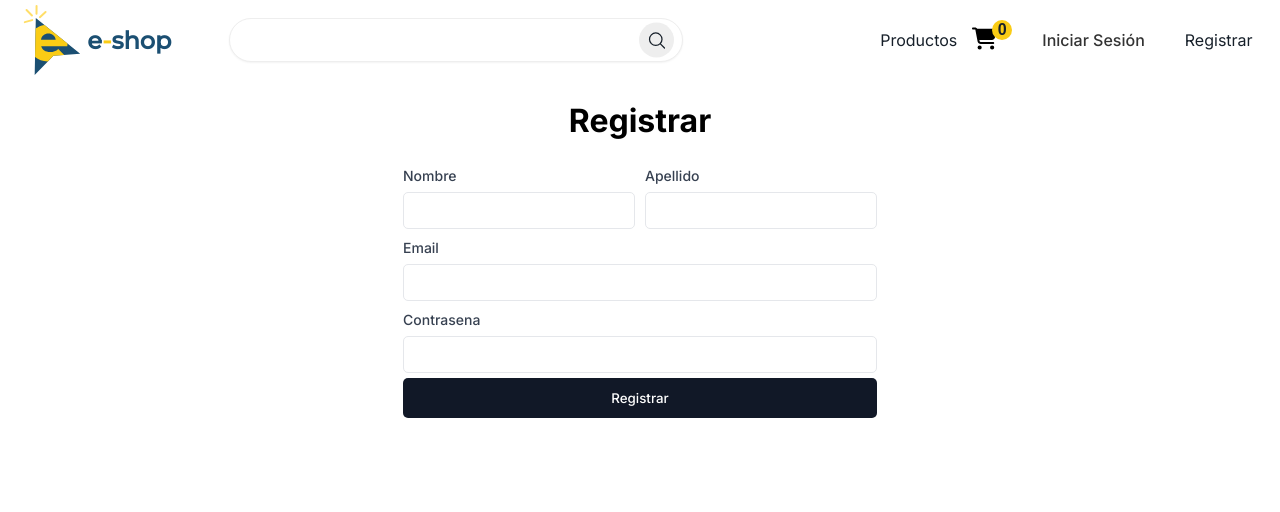
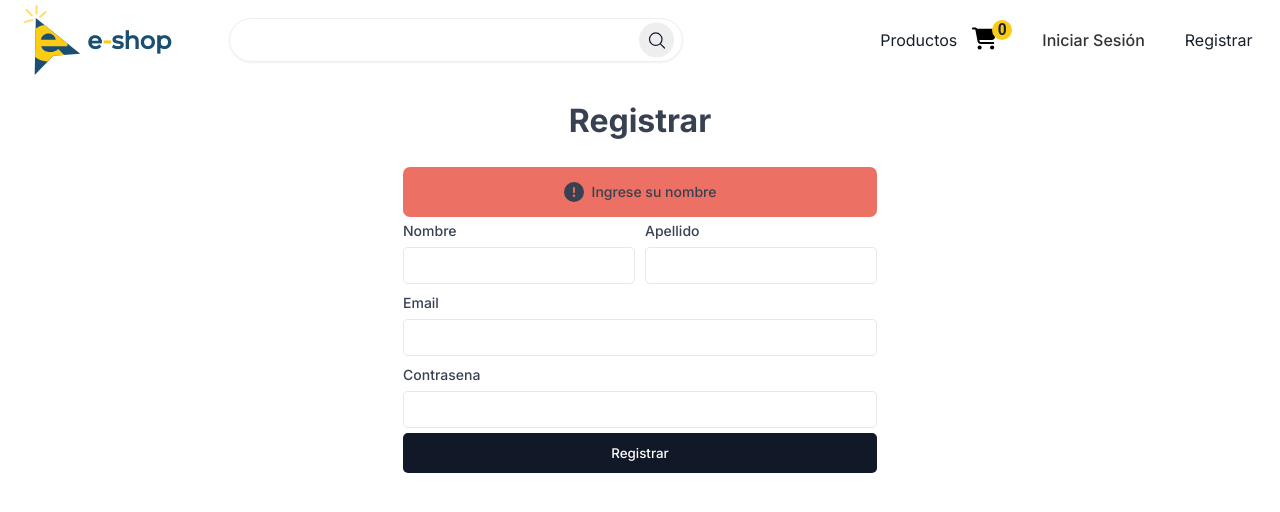
Before and after one commit to cllojan/sesfd, a Next.js app: page /register in a window 1280 px wide. Both pictures are taken after a click on the button "Registrar". Shown: the top 512 px of the page. Built offline with nearby package versions, Linux system fonts and the light colour scheme; no server answers.

Commit message:
registration, header

```diff
--- a/components/Header.js
+++ b/components/Header.js
@@ -1,8 +1,8 @@
 import Link from "next/link";
 import styled from "styled-components";
-import {useRouter} from 'next/router';
-import {useContext, useState} from "react";
-import {CartContext} from "@/components/CartContext";
+import { useRouter } from 'next/router';
+import { useContext, useState } from "react";
+import { CartContext } from "@/components/CartContext";
 import BarsIcon from "@/components/icons/Bars";
 import CartIcon from '@/components/icons/CartIcon';
 import LogoIcon from '@/components/icons/LogoIcon';
@@ -50,7 +50,7 @@ const Wrapper = styled.div`
 `;
 const StyledNav = styled.nav`
   margin-left: 180px;
-  ${props => (props.mobileNavActive || props.cartOpen) ? `
+  ${props => (props.mobileNavActive) ? `
     display: block;
   ` : `
     display: none;
@@ -92,7 +92,7 @@ const NavLink = styled(Link)`
     padding:0;
   }
 `;
-const NavReg= styled(NavLink)`
+const NavReg = styled(NavLink)`
   padding: 10px 10px;
 `
 const NavLogin = styled(NavLink)`
@@ -170,7 +170,7 @@ const ButtonSearch = styled.button`
     width:20px;
   }
 `
-const CartLink= styled(NavLink)`
+const CartLink = styled(NavLink)`
 
   position:relative;
 
@@ -200,22 +200,38 @@ const SpanCont = styled.span`
 const ProfileImage = styled.img`
   border-radius: 50%;
 `
+
+const ContModal = styled.div`
+
+  position: absolute;
+  top: 80px;
+  width: 100%;
+  height: 30%;
+  background:#fff;
+`
+const ModalFlex = styled.div`
+  margin: 40px;
+  display:flex;
+  flex-direction: column;
+  align-items: center;
+  gap: 30px;
+`
 export default function Header() {
   const router = useRouter();
-  const {cartProducts} = useContext(CartContext);
-  const [mobileNavActive,setMobileNavActive] = useState(false);
+  const { cartProducts } = useContext(CartContext);
+  const [mobileNavActive, setMobileNavActive] = useState(false);
   const [searchTerm, setSearchTerm] = useState("");
-  const {data, status} = useSession();
+  const { data, status } = useSession();
   console.log(useSession())
   const handleSearch = (event) => {
     event.preventDefault();
     // Redirigir a la página de búsqueda con el término de búsqueda en la URL
     router.push({
-      pathname:`/product/search/${searchTerm}`
+      pathname: `/product/search/${searchTerm}`
     });
     setSearchTerm("");
   };
-  async function cerrarsesion(){
+  async function cerrarsesion() {
     await signOut()
 
   }
@@ -223,43 +239,70 @@ export default function Header() {
     <StyledHeader>
       <Wrapper>
         <Logo href={'/'}>
-            <LogoIcon/>
+          <LogoIcon />
           <p className={roboto.className}>e<span>-</span>shop</p>
         </Logo>
 
         <ContInput onSubmit={handleSearch}>
 
-            <InputSearch type="text" name="search" onChange={(e)=>setSearchTerm(e.target.value)}/>
+          <InputSearch type="text" name="search" onChange={(e) => setSearchTerm(e.target.value)} />
           <ButtonSearch type="submit">
-              <SearchIcon/>
+            <SearchIcon />
           </ButtonSearch>
         </ContInput>
-          <StyledNav mobileNavActive={mobileNavActive} >
+        {mobileNavActive ?  <ContModal>
+          <ModalFlex>
             {/*<NavLink href={'/'}>Inicio</NavLink>
               <NavLink href={"/categoria"}>Categorias</NavLink>
             */}
             <NavLink href={'/products'}>Productos</NavLink>
 
-            <CartLink href={"/cart"}><CartIcon/> <SpanCont>{cartProducts.length}</SpanCont></CartLink>
+            <CartLink href={"/cart"}>Carrito ({cartProducts.length})</CartLink>
             <Account>
               {
                 status != "authenticated" ? <>
                   <NavLogin href={'/login'}>Iniciar Sesión</NavLogin>
                   <NavReg href={'/register'}>Registrar</NavReg>
                 </>
-                :(
+                  : (
                     <>
                       <NavLink href={'/dashboard/profile'} >
-                <ProfileImage src={data?.user?.perfil_image ? data?.user?.perfil_image : "/avatar.png" } width="45px" height="45px"/>
+                        <ProfileImage src={data?.user?.perfil_image ? data?.user?.perfil_image : "/avatar.png"} width="45px" height="45px" />
                       </NavLink>
-              <NavLogin href={"/"} onClick={() => signOut({ callbackUrl: '/', redirect:true })}>Cerrar Sesion</NavLogin>
+                      <NavLogin href={"/"} onClick={() => signOut({ callbackUrl: '/', redirect: true })}>Cerrar Sesion</NavLogin>
+                    </>
+                  )
+              }
+            </Account>
+
+          </ModalFlex>
+        </ContModal> : <></>}
+        <StyledNav  >
+          {/*<NavLink href={'/'}>Inicio</NavLink>
+              <NavLink href={"/categoria"}>Categorias</NavLink>
+            */}
+          <NavLink href={'/products'}>Productos</NavLink>
+
+          <CartLink href={"/cart"}><CartIcon /> <SpanCont>{cartProducts.length}</SpanCont></CartLink>
+          <Account>
+            {
+              status != "authenticated" ? <>
+                <NavLogin href={'/login'}>Iniciar Sesión</NavLogin>
+                <NavReg href={'/register'}>Registrar</NavReg>
+              </>
+                : (
+                  <>
+                    <NavLink href={'/dashboard/profile'} >
+                      <ProfileImage src={data?.user?.perfil_image ? data?.user?.perfil_image : "/avatar.png"} width="45px" height="45px" />
+                    </NavLink>
+                    <NavLogin href={"/"} onClick={() => signOut({ callbackUrl: '/', redirect: true })}>Cerrar Sesion</NavLogin>
                   </>
                 )
             }
           </Account>
 
         </StyledNav>
-          <NavButton onClick={() => setMobileNavActive(prev => !prev)}>
+        <NavButton onClick={() => setMobileNavActive(!mobileNavActive)}>
           <BarsIcon />
         </NavButton>
 
--- a/components/RegisterForm.js
+++ b/components/RegisterForm.js
@@ -4,6 +4,7 @@ import { signIn } from "next-auth/react";
 import { useRouter } from "next/navigation";
 import styled from "styled-components";
 import { Inter } from 'next/font/google'
+import ErrorIcon from "./icons/Error";
 
 const inter = Inter({
   subsets: ['latin'],
@@ -30,7 +31,10 @@ const InputBox = styled.div`
 
   }
 `
+const H1 = styled.h1`
 
+color:#374151;
+`
 const Label = styled.label`
 
 
@@ -94,28 +98,55 @@ const Input = styled.input`
   }
 
 `;
+const ContError = styled.div`
+    width:100%;
+    height: 50px;
+    margin-top:5px;
+    display:flex;
+    flex-direction: row;
+    align-items: center;
+    justify-content: center;
+    background-color:#EC7063;
+    gap:0.5em;
+    border-radius: 7px;
+    svg{
+        height:20px;
+        width:20px;
+        fill:#374151;
+    }
+`
 export default function RegisterForm() {
     const [name, setName] = useState("")
     const [lastname, setLastname] = useState("")
     const [email, setEmail] = useState("")
     const [password, setPassword] = useState("")
+    const [error, setError] = useState("")
     const router = useRouter()
     async function handleSubmit(event) {
         event.preventDefault()
+        var validRegex = /^[a-zA-Z0-9.!#$%&'*+/=?^_`{|}~-]+@[a-zA-Z0-9-]+(?:\.[a-zA-Z0-9-]+)*$/;
+
+
         try {
+            if(name.length ==0 ) throw new Error("Ingrese  su nombre");
+            if(lastname.length ==0 ) throw new Error("Ingrese  su appelido");
+            if(!email.match(validRegex)) throw new Error("El email ingresado no es valido");
+            if(password.length ==0)throw new Error("No ha ingresado una contrasena");
             const response = await axios.post('/api/auth/signup', {
                 name:name,lastname:lastname, email, password,  perfil_image: `/avatar.png`
             });
+
             const res = await signIn("credentials", {
-                email: email,
-                password: password,
-                redirect: false
-            })
-            console.log(response)
+              email: email,
+              password: password,
+              redirect: false
+          })
             if (res.ok) return router.push("/dashboard/profile")
-            console.log(response)
         } catch (e) {
-            console.log(e)
+          console.log(e)
+
+            setError(e?.response?.data?.message||e.message)
+
         }
 
     }
@@ -124,7 +155,15 @@ export default function RegisterForm() {
         <FormContainer>
 
              <InputContainer>
-             <h1>Registrar</h1>
+
+             <H1>Registrar</H1>
+             {error ?
+                <ContError>
+                    <ErrorIcon/>
+                      <Label htmlFor="">{error}</Label>
+                    </ContError> :
+                <ContInput>
+              </ContInput>}
               <InputBox>
                 <ContInput className="">
                   <Label htmlFor="">Nombre</Label>
--- a/models/User.js
+++ b/models/User.js
@@ -3,13 +3,13 @@ import { model, models, Schema } from "mongoose";
 const UserSchema = new Schema({
     name: {
         type: String,
-        required: [true, "name is required"],
+        required: [true, "El nombre  es requerido"],
         minLength: [3, "Fullname must be at leastes 2 characters "],
         maxLength: [50, "Fullname must be ast most 50 characters"]
     },
     lastname: {
         type: String,
-        required: [true, "lastname is required"],
+        required: [true, "El apellido es requerido"],
         minLength: [3, "Fullname must be at leastes 2 characters "],
         maxLength: [50, "Fullname must be ast most 50 characters"]
     },
```
Also changed, not shown: 1 other file (tests, documents, lock files or other folders). Lines whose indentation alone changed are shown as unchanged.
